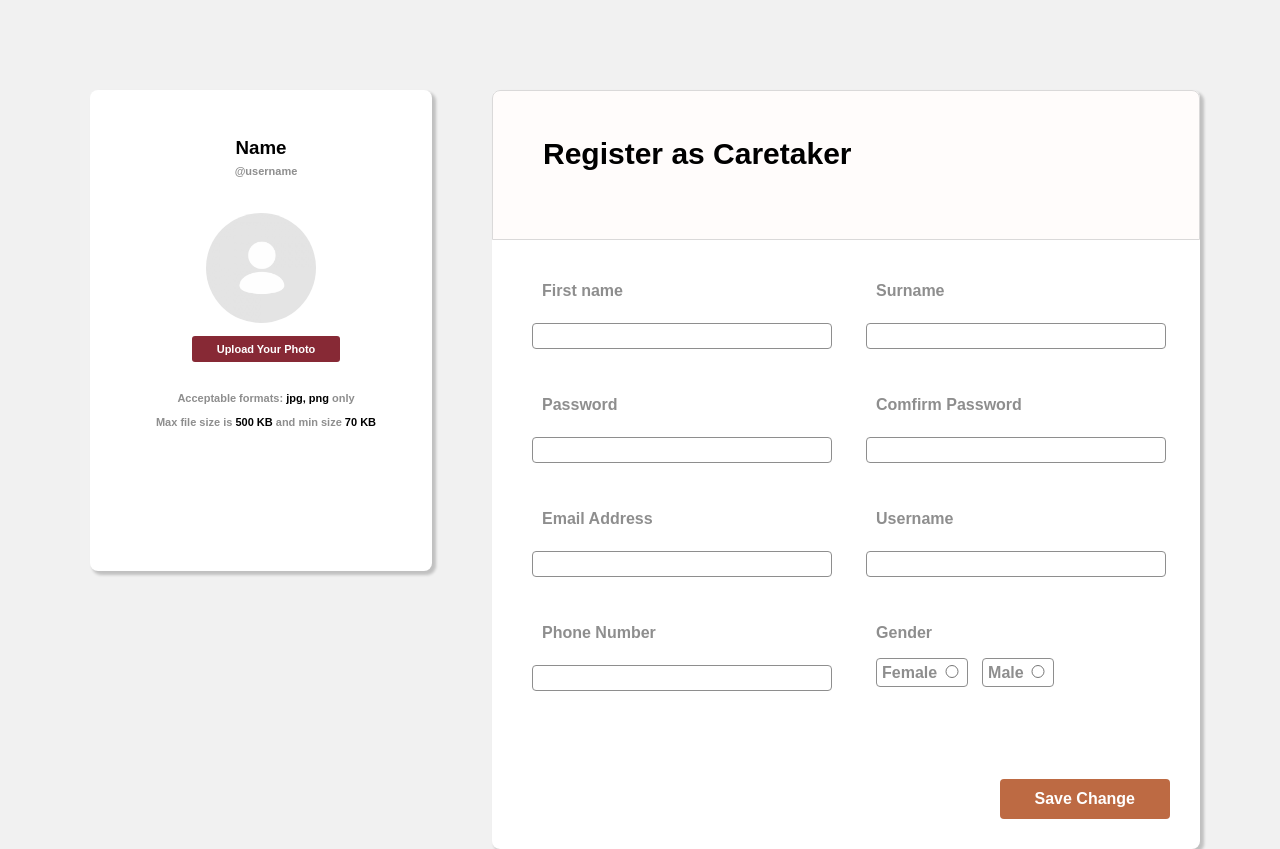
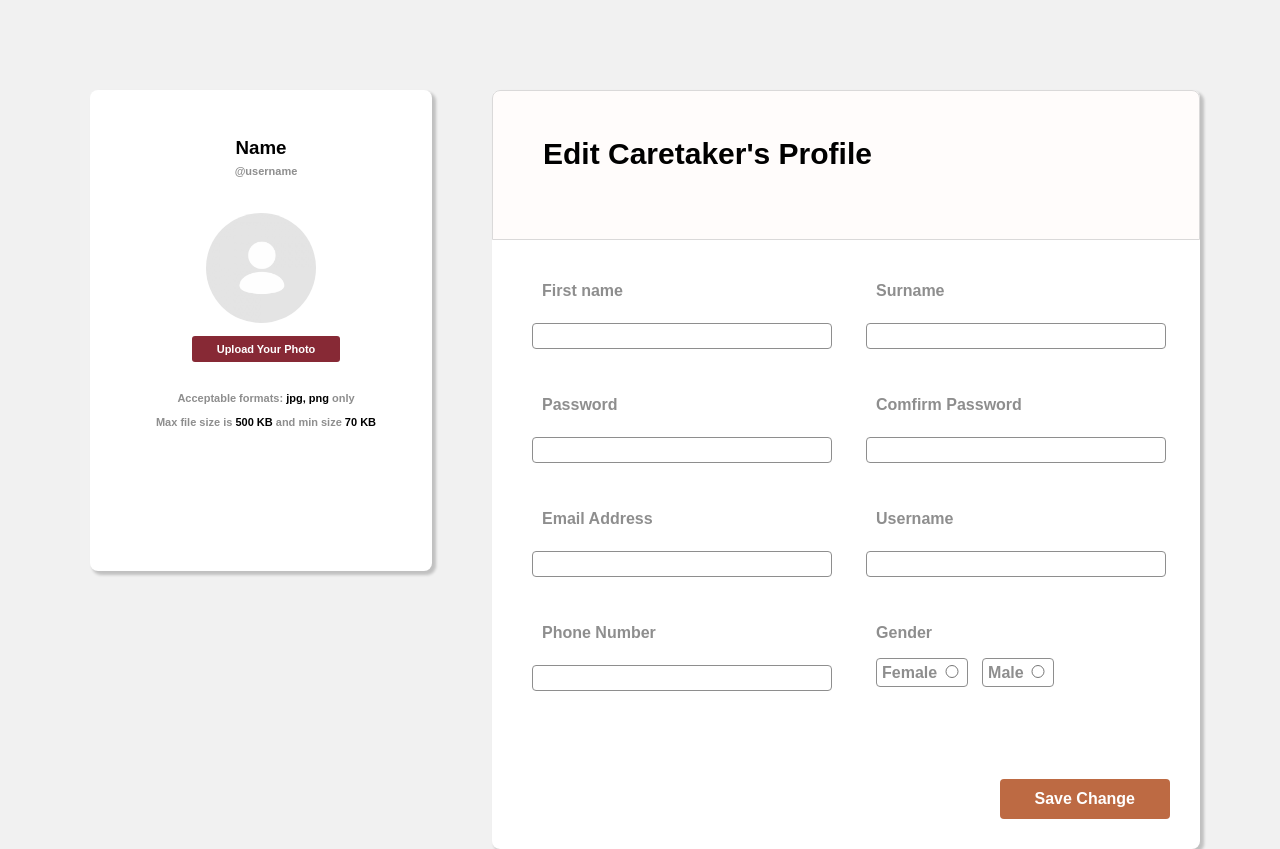
Before and after one commit to 2110336-SoftwareEngineering2/sec1_PCSD, a React (Create React App) app in the folder webapp/: page /updateinfo in a window 1280 px wide. Built offline with nearby package versions, Linux system fonts and the light colour scheme.

Commit message:
change update info header

```diff
--- a/webapp/src/UpdateInfo/Register_header.js
+++ b/webapp/src/UpdateInfo/Register_header.js
@@ -4,9 +4,8 @@ import "./Register_header.css";
 function Register_header(props) {
   return (
     <div className="register_header">
-       <p>Register as {props.title}</p>
+      <p>Edit {props.title}'s Profile</p>
     </div>
-
   );
 }
 
```
